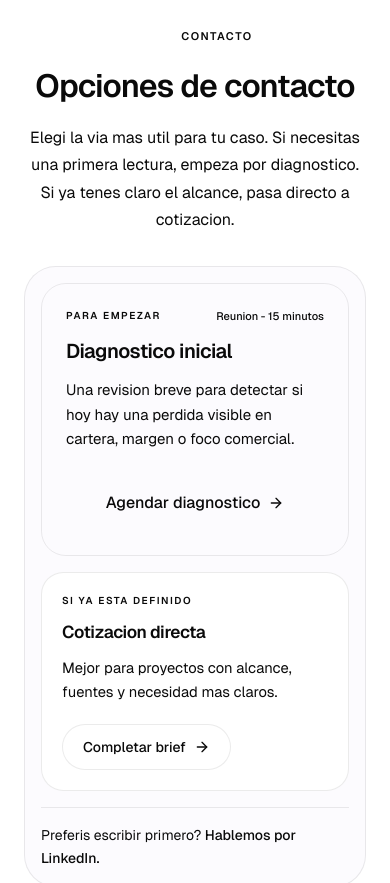
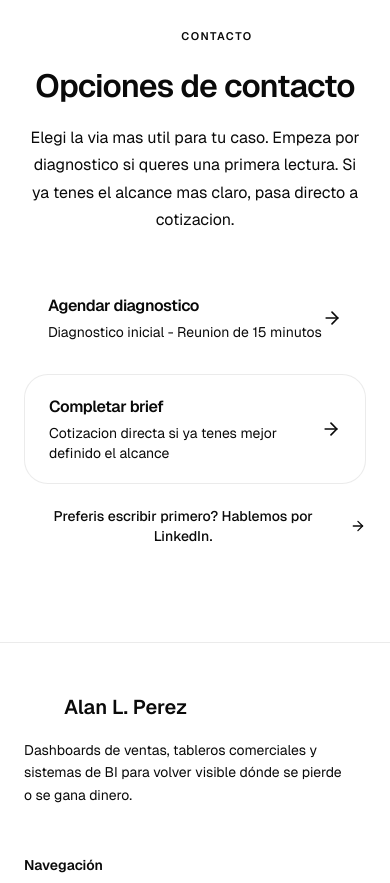
Before and after one commit to AluenIriarte/WebPage, a React (Vite) app: page / in a window 390 px wide. Shown: the part 7440-8323 px from the top of the page. Built offline with nearby package versions, Linux system fonts and the light colour scheme.

Commit message:
Simplify home contact section to minimal CTA layout

```diff
--- a/src/app/components/EntryOffer.tsx
+++ b/src/app/components/EntryOffer.tsx
@@ -5,8 +5,6 @@ import { CALENDLY_URL, QUOTE_PAGE_HREF } from "../lib/contact";
 import { trackCalendlyClick, trackDiagnosisClick, trackQuoteClick } from "../lib/analytics";
 
 const LINKEDIN_URL = "https://www.linkedin.com/in/alan-leonel-perez-argentina/?skipRedirect=true";
-
-const cardLabelClassName = "text-[10px] font-semibold uppercase tracking-[0.16em]";
 
 export function EntryOffer() {
   return (
@@ -17,7 +15,6 @@ export function EntryOffer() {
       />
 
       <div className="mx-auto max-w-5xl px-6 lg:px-8">
-        <div className="mx-auto flex max-w-[48rem] flex-col gap-8 lg:gap-10">
         <motion.div
           initial={{ opacity: 0, y: 20 }}
           whileInView={{ opacity: 1, y: 0 }}
@@ -35,8 +32,8 @@ export function EntryOffer() {
           </h2>
 
           <p className="mt-5 text-[1rem] leading-[1.72] text-muted-foreground">
-              Elegi la via mas util para tu caso. Si necesitas una primera lectura, empeza por diagnostico. Si ya tenes
-              claro el alcance, pasa directo a cotizacion.
+            Elegi la via mas util para tu caso. Empeza por diagnostico si queres una primera lectura. Si ya tenes el
+            alcance mas claro, pasa directo a cotizacion.
           </p>
         </motion.div>
 
@@ -45,62 +42,49 @@ export function EntryOffer() {
           whileInView={{ opacity: 1, y: 0 }}
           viewport={{ once: true, margin: "-60px" }}
           transition={{ duration: 0.75, delay: 0.1, ease: [0.22, 1, 0.36, 1] }}
+          className="mx-auto mt-10 max-w-[36rem] space-y-3"
         >
-            <div className="rounded-[2rem] border border-border/45 bg-[#FCFBFE] p-4 sm:p-5 lg:p-6">
-              <div className="rounded-[1.55rem] border border-accent/18 bg-accent/[0.05] p-6">
-                <div className="flex flex-wrap items-center justify-between gap-2">
-                  <p className={`${cardLabelClassName} text-accent/55`}>PARA EMPEZAR</p>
-                  <span className="text-[11px] font-medium text-accent/58">Reunion - 15 minutos</span>
-                </div>
-                <h3 className="mt-3 text-[1.25rem] font-semibold tracking-tight text-foreground">Diagnostico inicial</h3>
-                <p className="mt-3 max-w-[26rem] text-[0.94rem] leading-relaxed text-muted-foreground">
-                  Una revision breve para detectar si hoy hay una perdida visible en cartera, margen o foco comercial.
-                </p>
           <a
             href={CALENDLY_URL}
             onClick={() => {
               trackDiagnosisClick("entry_offer_primary");
               trackCalendlyClick("entry_offer_primary");
             }}
-                  className="group mt-6 inline-flex w-full items-center justify-center gap-2 rounded-full bg-accent px-6 py-4 text-base font-medium text-accent-foreground transition-colors duration-300 hover:bg-accent/90"
+            className="group flex w-full items-center justify-between rounded-[1.5rem] bg-accent px-6 py-5 text-left text-accent-foreground transition-colors duration-300 hover:bg-accent/90"
           >
-                  Agendar diagnostico
-                  <ArrowRight className="h-4 w-4 transition-transform duration-200 group-hover:translate-x-1" />
+            <div className="min-w-0">
+              <div className="text-base font-semibold tracking-tight">Agendar diagnostico</div>
+              <div className="mt-1 text-sm text-accent-foreground/78">Diagnostico inicial - Reunion de 15 minutos</div>
+            </div>
+            <ArrowRight className="h-5 w-5 shrink-0 transition-transform duration-200 group-hover:translate-x-1" />
           </a>
-              </div>
 
-              <div className="mt-4 rounded-[1.4rem] border border-border/60 bg-white p-5">
-                <p className={`${cardLabelClassName} text-foreground/42`}>SI YA ESTA DEFINIDO</p>
-                <h3 className="mt-3 text-[1.08rem] font-semibold tracking-tight text-foreground">Cotizacion directa</h3>
-                <p className="mt-2.5 max-w-[25rem] text-[0.92rem] leading-relaxed text-muted-foreground">
-                  Mejor para proyectos con alcance, fuentes y necesidad mas claros.
-                </p>
           <Link
             to={QUOTE_PAGE_HREF}
             onClick={() => trackQuoteClick("entry_offer_secondary")}
-                  className="group mt-5 inline-flex items-center justify-center gap-2 rounded-full border border-border/70 bg-white px-5 py-3 text-sm font-medium text-foreground transition-colors duration-300 hover:border-accent/35 hover:text-accent"
+            className="group flex w-full items-center justify-between rounded-[1.5rem] border border-border/70 bg-white px-6 py-5 text-left transition-colors duration-300 hover:border-accent/35 hover:text-accent"
           >
+            <div className="min-w-0">
+              <div className="text-base font-semibold tracking-tight text-foreground transition-colors duration-300 group-hover:text-accent">
                 Completar brief
-                  <ArrowRight className="h-4 w-4 transition-transform duration-200 group-hover:translate-x-1" />
+              </div>
+              <div className="mt-1 text-sm text-muted-foreground">Cotizacion directa si ya tenes mejor definido el alcance</div>
+            </div>
+            <ArrowRight className="h-5 w-5 shrink-0 text-foreground transition-all duration-200 group-hover:translate-x-1 group-hover:text-accent" />
           </Link>
-              </div>
 
-              <div className="mt-4 border-t border-border/45 pt-4">
-                <p className="text-sm leading-relaxed text-muted-foreground">
-                  Preferis escribir primero?{" "}
+          <div className="pt-2 text-center">
             <a
               href={LINKEDIN_URL}
               target="_blank"
               rel="noopener noreferrer"
-                    className="font-medium text-accent transition-colors hover:text-accent/80"
+              className="inline-flex items-center gap-2 text-sm font-medium text-muted-foreground transition-colors hover:text-accent"
             >
-                    Hablemos por LinkedIn.
+              Preferis escribir primero? Hablemos por LinkedIn.
+              <ArrowRight className="h-4 w-4" />
             </a>
-                </p>
-              </div>
           </div>
         </motion.div>
-        </div>
       </div>
 
       <div className="absolute bottom-0 left-0 right-0 h-px bg-gradient-to-r from-transparent via-border to-transparent" />
```
Lines whose indentation alone changed are shown as unchanged.
